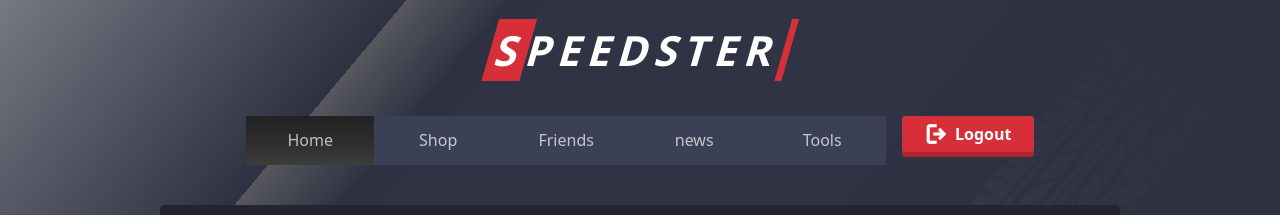
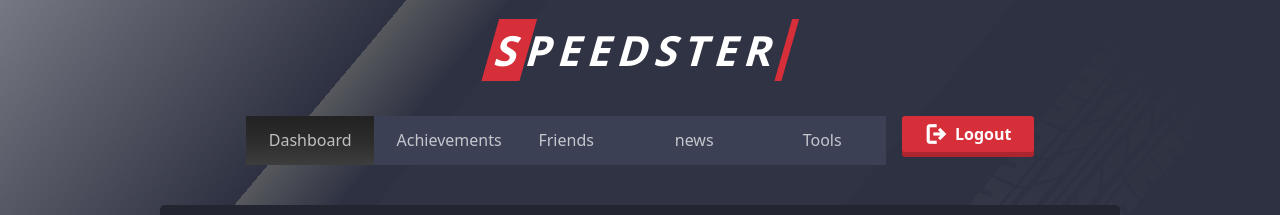
Before and after one commit to Vikas3126/debug-artisan-2345, a plain HTML site: page frontend/view/learningTool.html in a window 1280 px wide. Shown: the top 215 px of the page. Drawn offline with nearby package versions, Linux system fonts and the light colour scheme.

Commit message:
frontend

```diff
--- a/frontend/view/learningTool.html
+++ b/frontend/view/learningTool.html
@@ -20,8 +20,8 @@
       <nav class="navbar">
         <div class="menu-toggle" onclick="toggleMenu()">&#9776;</div>
         <div class="inner-navbar">
-          <button id="Home" class="navbar-selected">Home</button>
-          <button id="shop">Shop</button>
+            <button id="Home" class="navbar-selected">Dashboard</button>
+          <button id="achievements">Achievements</button>
           <button id="friends">Friends</button>
           <button id="team">news</button>
           <button id="Learnig">Tools</button>
```
Also changed, not shown: frontend/view/achivement.html (+2 -2 lines).
